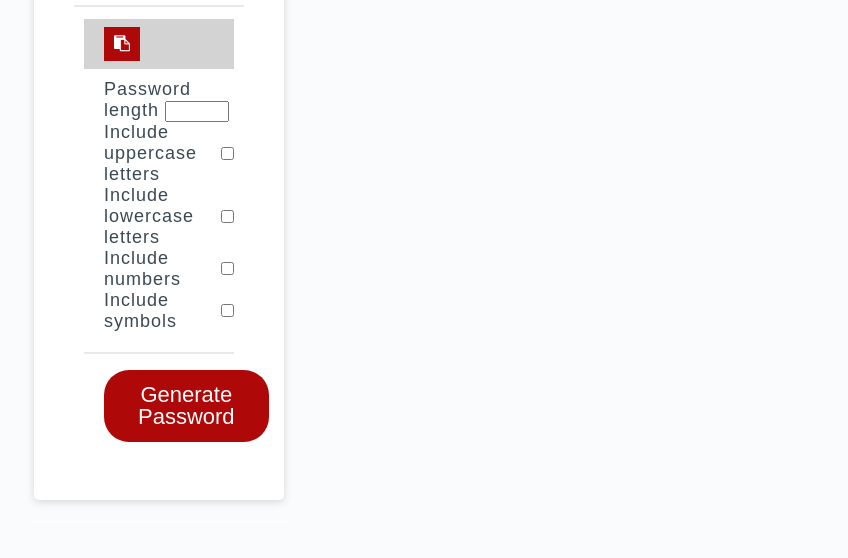
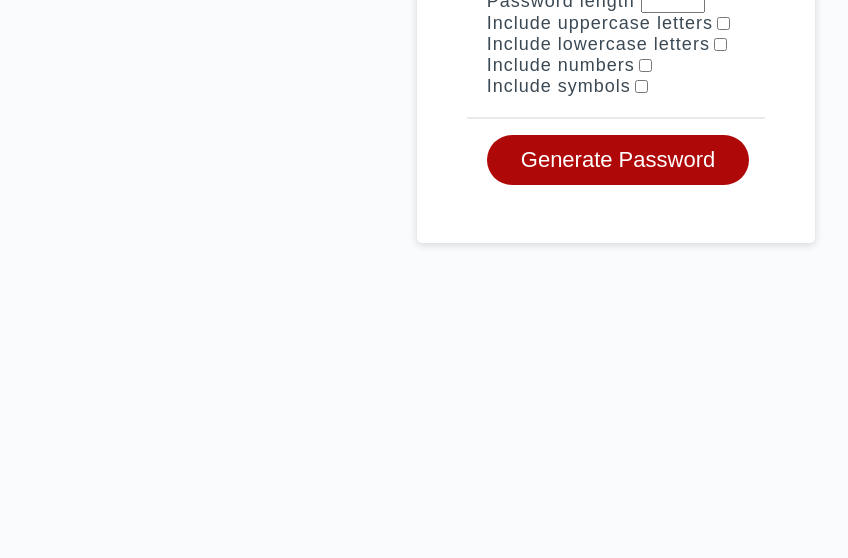
Before and after one commit to tsiau/password-generator, a plain HTML site: page index.html in a window 1280 px wide. Shown: the part 312-870 px from the top of the page, without its empty margins (24-872 px from the left). After the commit the page ends 816 px from the top, so only its background shows below. Drawn offline with Linux system fonts and the light colour scheme.

Commit message:
Fixes CSS

```diff
--- a/style.css
+++ b/style.css
@@ -4,12 +4,10 @@
   box-sizing: border-box;
 }
 
-html,
-body,
+
 .wrapper {
   box-shadow: 0px 2px 10px rgba(255, 255, 255, 0.2);
   padding: 20px;
-  width: 350px;
   max-width: 100%;
 }
 
```
